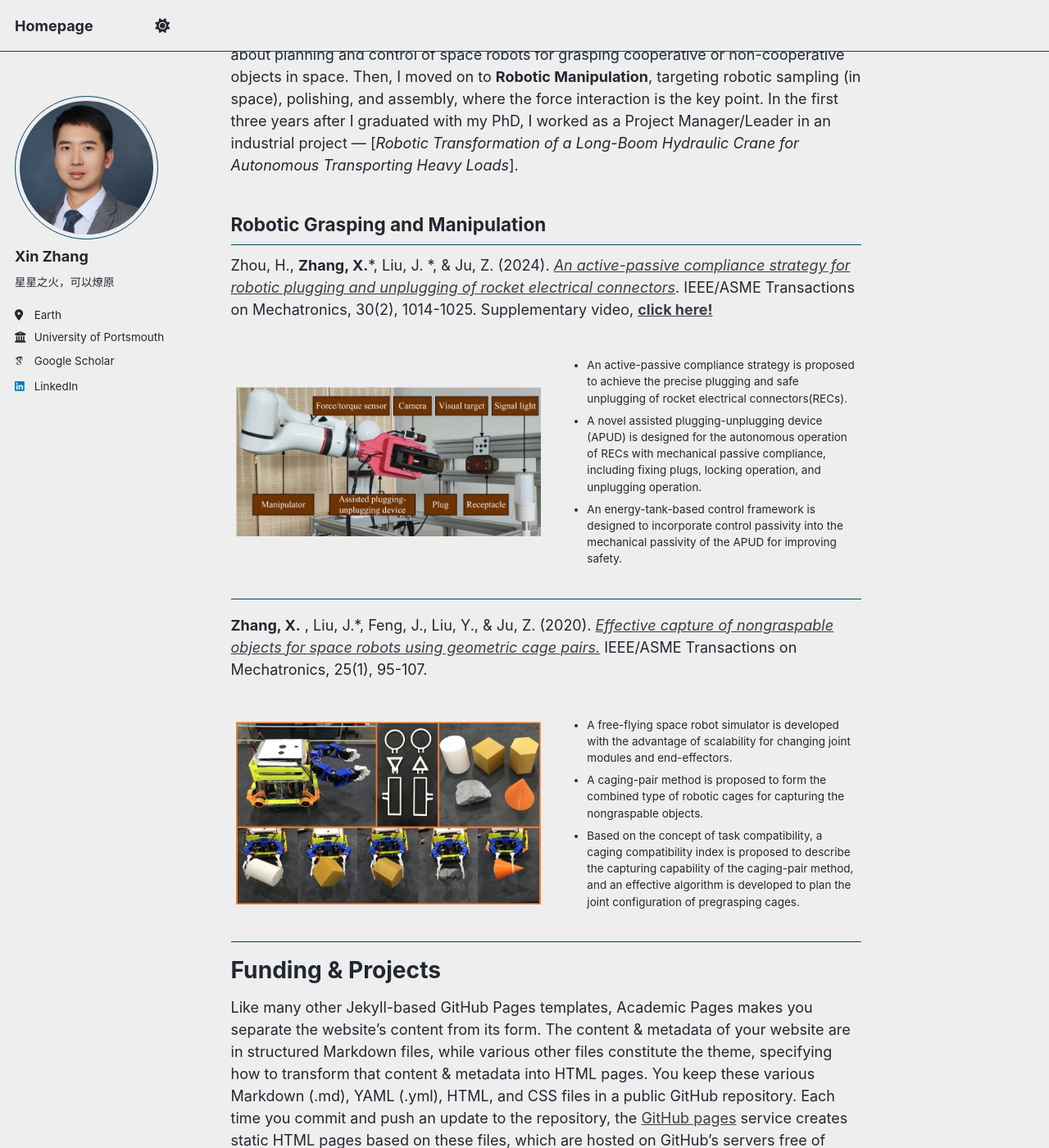
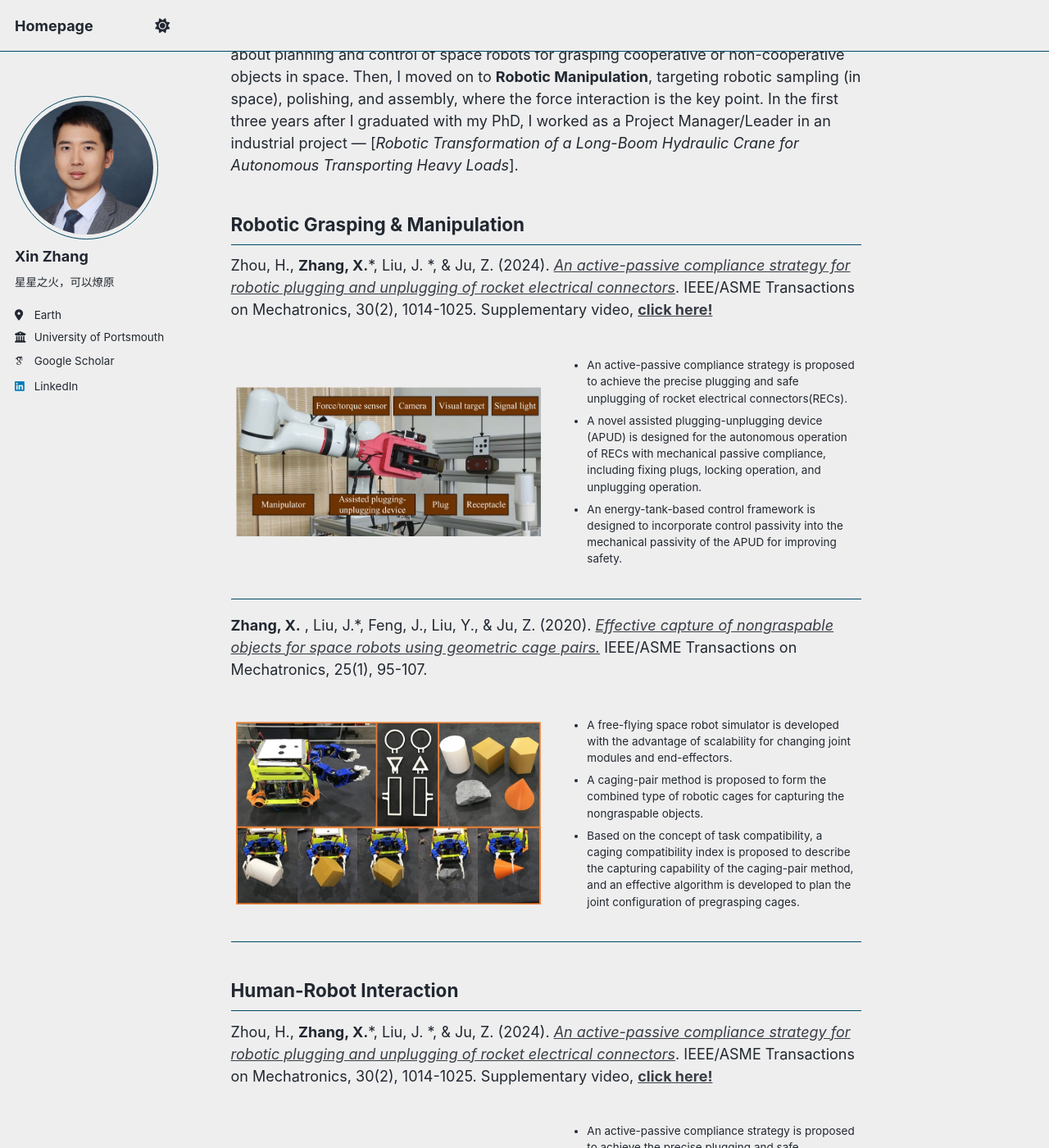
Before and after one commit to Mansion-ZX/Mansion-ZX.github.io, a Jekyll site: the page built from _pages/about.md, in a window 1280 px wide and 1400 px high, scrolled down 1230 px. Shown: the whole window at 82% size. Built offline with Jekyll 4.4.1, drawn with Linux system fonts in a browser that asks for light colours; some web fonts are replaced; a script that is not in the unit is left out.

Commit message:
Update about.md

```diff
--- a/_pages/about.md
+++ b/_pages/about.md
@@ -32,7 +32,44 @@
 =====
 My research journey began with **Robotic Grasping** since my PhD research topic was about planning and control of space robots for grasping cooperative or non-cooperative objects in space. Then, I moved on to **Robotic Manipulation**, targeting robotic sampling (in space), polishing, and assembly, where the force interaction is the key point. In the first three years after I graduated with my PhD, I worked as a Project Manager/Leader in an industrial project --- [*Robotic Transformation of a Long-Boom Hydraulic Crane for Autonomous Transporting Heavy Loads*].
 
-Robotic Grasping and Manipulation
+Robotic Grasping & Manipulation
+------
+Zhou, H., **Zhang, X.***, Liu, J. *, & Ju, Z. (2024). [*An active-passive compliance strategy for robotic plugging and unplugging of rocket electrical connectors*](https://ieeexplore.ieee.org/abstract/document/10569080). IEEE/ASME Transactions on Mechatronics, 30(2), 1014-1025.
+Supplementary video, [**click here!**](https://youtu.be/2VHrQxNMTVU)
+<table border="0" style="border-collapse: collapse; border: none;">
+  <tr>
+    <td style="width: 50%; border: none;">
+      <img src="/images/Tmech24.jpg" alt="描述" width="100%">
+    </td>
+    <td style="vertical-align: top; padding-left: 10px; border: none;">
+      <ul>
+      <li>An active-passive compliance strategy is proposed to achieve the precise plugging and safe unplugging of rocket electrical connectors(RECs).</li>
+      <li>A novel assisted plugging-unplugging device (APUD) is designed for the autonomous operation of RECs with mechanical passive compliance, including fixing plugs, locking operation, and unplugging operation.</li>
+      <li>An energy-tank-based control framework is designed to incorporate control passivity into the mechanical passivity of the APUD for improving safety.</li>
+      </ul>
+    </td>
+  </tr>
+</table>
+---
+
+**Zhang, X.** , Liu, J.*, Feng, J., Liu, Y., & Ju, Z. (2020). [*Effective capture of nongraspable objects for space robots using geometric cage pairs.*](https://ieeexplore.ieee.org/abstract/document/8894400) IEEE/ASME Transactions on Mechatronics, 25(1), 95-107.
+<table border="0" style="border-collapse: collapse; border: none;">
+  <tr>
+    <td style="width: 50%; border: none;">
+      <img src="/images/Tmech20.jpg" alt="描述" width="100%">
+    </td>
+    <td style="vertical-align: top; padding-left: 10px; border: none;">
+      <ul>
+      <li>A free-flying space robot simulator is developed with the advantage of scalability for changing joint modules and end-effectors.</li>
+      <li>A caging-pair method is proposed to form the combined type of robotic cages for capturing the nongraspable objects.</li>
+      <li>Based on the concept of task compatibility, a caging compatibility index is proposed to describe the capturing capability of the caging-pair method, and an effective algorithm is developed to plan the joint configuration of pregrasping cages.</li>
+      </ul>
+    </td>
+  </tr>
+</table>
+****
+
+Human-Robot Interaction
 ------
 Zhou, H., **Zhang, X.***, Liu, J. *, & Ju, Z. (2024). [*An active-passive compliance strategy for robotic plugging and unplugging of rocket electrical connectors*](https://ieeexplore.ieee.org/abstract/document/10569080). IEEE/ASME Transactions on Mechatronics, 30(2), 1014-1025.
 Supplementary video, [**click here!**](https://youtu.be/2VHrQxNMTVU)
```
